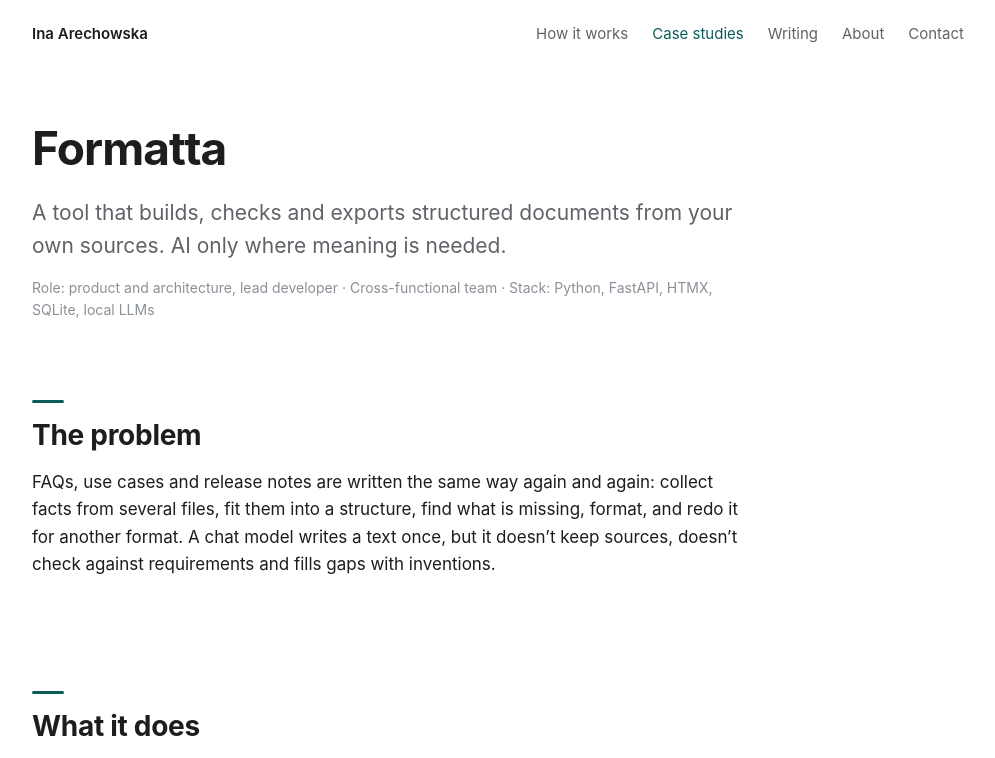
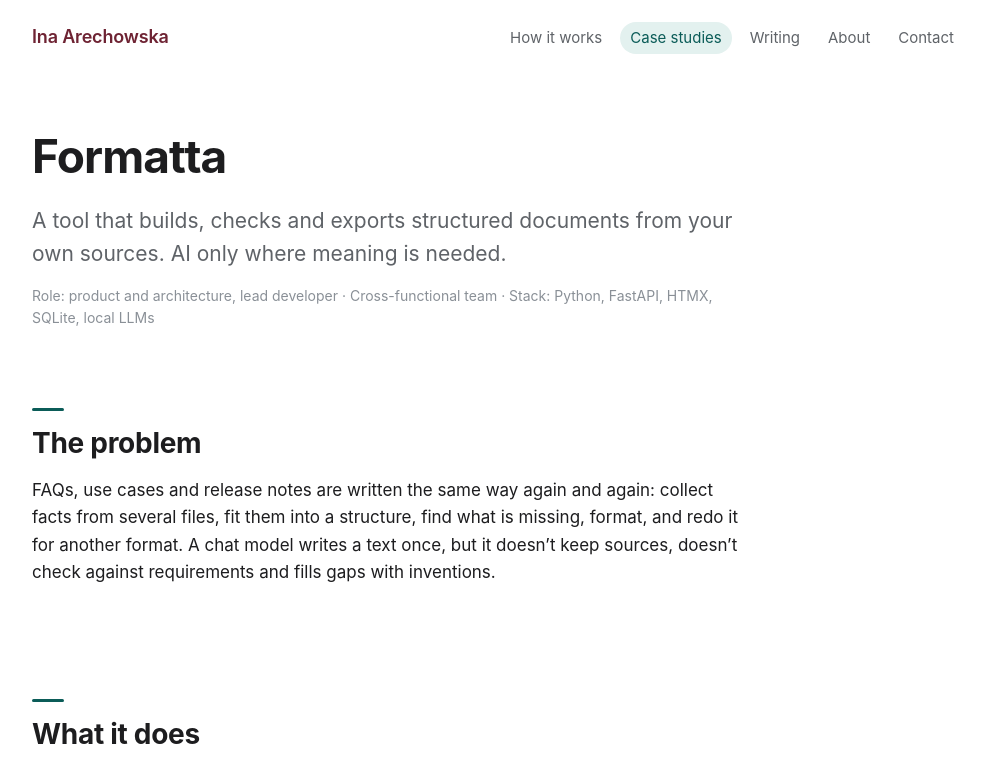
Before and after one commit to arechowska/formatta, a plain HTML site: page index.html in a window 1280 px wide. Shown: the top 758 px of the page, without its empty margins (142-1137 px from the left). Drawn offline with Linux system fonts and the light colour scheme.

Commit message:
Wine accents and pill nav

```diff
--- a/index.html
+++ b/index.html
@@ -114,6 +114,14 @@ main li{margin:0 0 6px}
   h2{font-size:24px}
   h1{font-size:32px}
 }
+/*nav2*/
+:root{--wine:#6e2333}
+@media (prefers-color-scheme: dark){:root{--wine:#e39aa6}}
+nav .name{color:var(--wine);font-size:18px;letter-spacing:-.01em}
+nav a:not(.name){padding:4px 10px;border-radius:999px;transition:background .15s,color .15s}
+nav a:not(.name):hover,nav a[aria-current]{background:var(--accent-soft);color:var(--accent)}
+nav .wrap{gap:8px}
+@media(max-width:600px){nav .wrap{gap:0;padding:0 12px;justify-content:space-between}nav a:not(.name){padding:4px 6px;font-size:13.5px}}
 </style>
 </head>
 <body>
```
